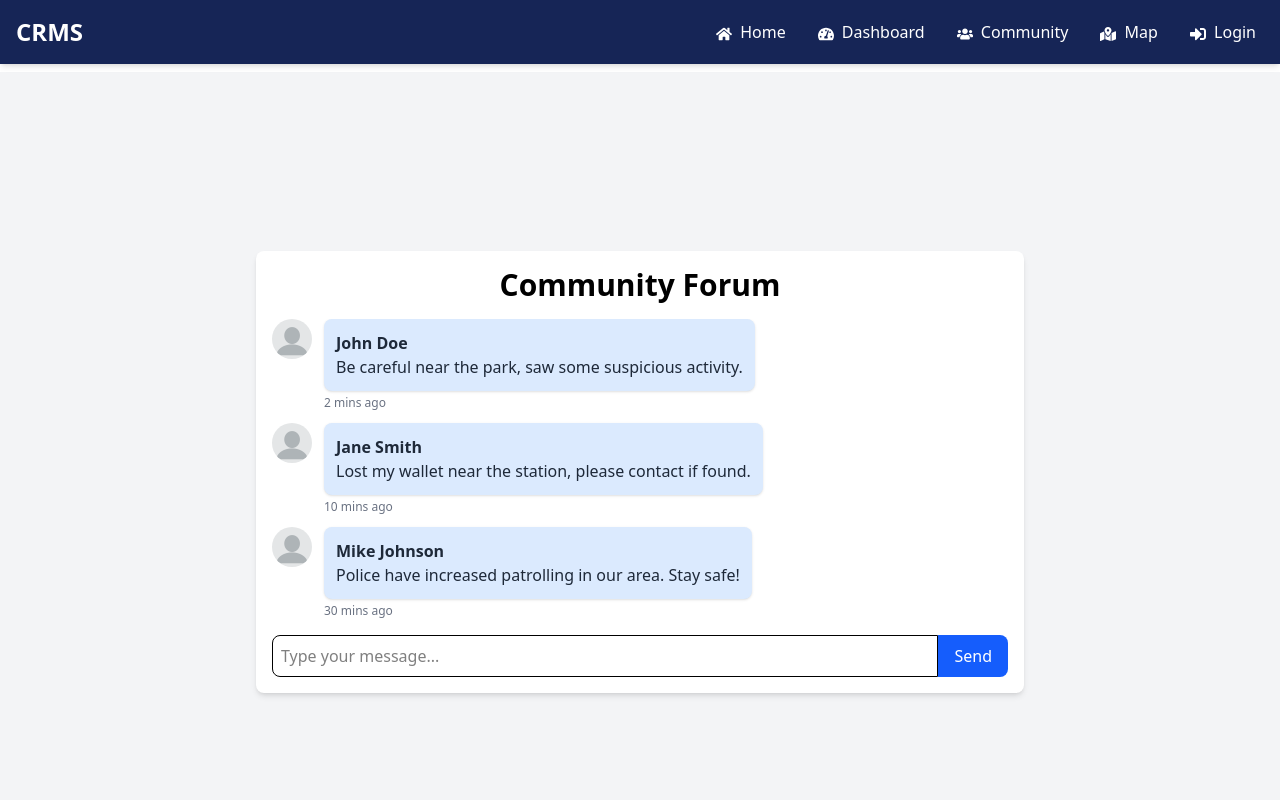
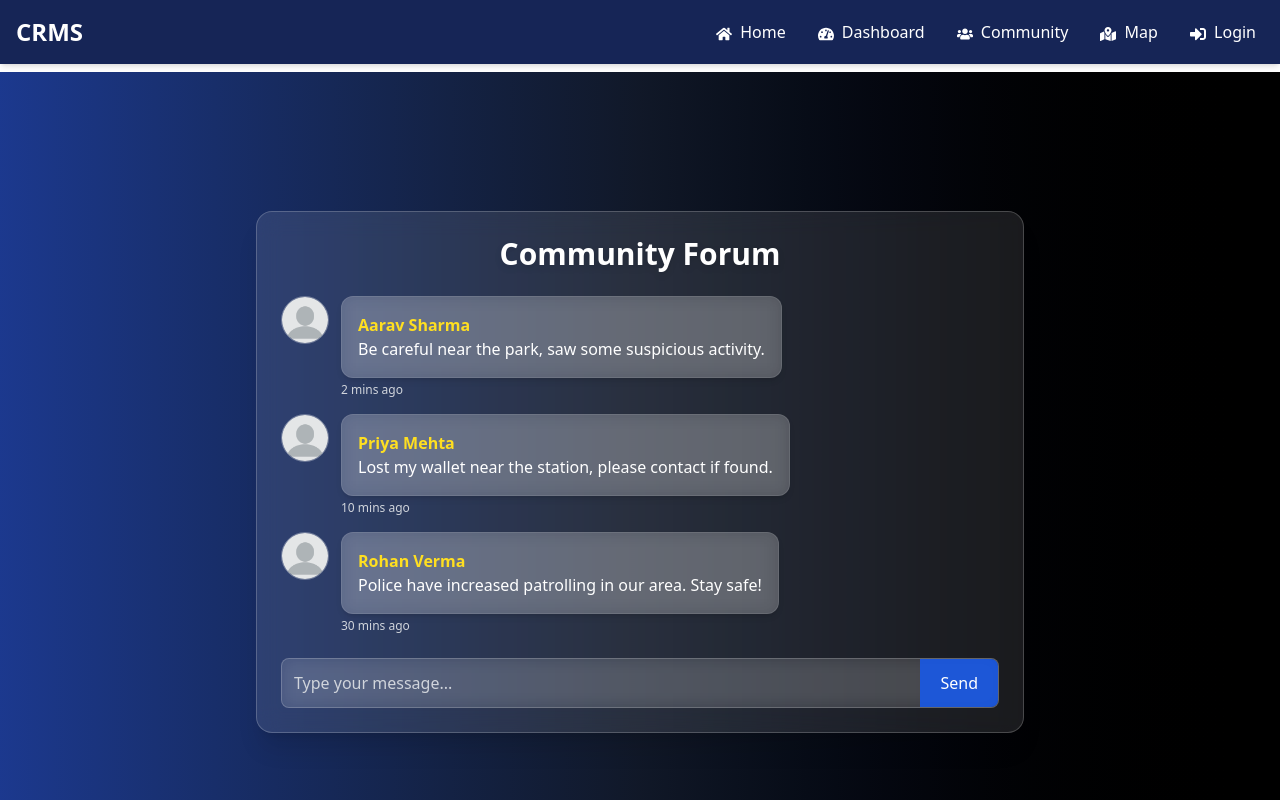
Before and after one commit to saadii007/Modern-Crime-Report-System, a React (Vite) app: page /community in a window 1280 px wide. Shown: the top 800 px of the page. Built offline with nearby package versions, Linux system fonts and the light colour scheme.

Commit message:
Update Community.jsx

```diff
--- a/src/pages/Community.jsx
+++ b/src/pages/Community.jsx
@@ -4,19 +4,19 @@ import React, { useState } from "react";
 const Community = () => {
   const [messages, setMessages] = useState([
     {
-      username: "John Doe",
+      username: "Aarav Sharma",
       avatar: "/pic.png",
       message: "Be careful near the park, saw some suspicious activity.",
       timestamp: "2 mins ago",
     },
     {
-      username: "Jane Smith",
+      username: "Priya Mehta",
       avatar: "/pic.png",
       message: "Lost my wallet near the station, please contact if found.",
       timestamp: "10 mins ago",
     },
     {
-      username: "Mike Johnson",
+      username: "Rohan Verma",
       avatar: "/pic.png",
       message: "Police have increased patrolling in our area. Stay safe!",
       timestamp: "30 mins ago",
@@ -42,41 +42,55 @@ const Community = () => {
   };
 
   return (
-    <div className="flex flex-col items-center justify-center p-4 min-h-screen bg-gray-100">
-      <div className="bg-white shadow-md rounded-lg w-full max-w-3xl p-4 space-y-4">
-        <h1 className="text-3xl font-bold mb-4 text-center">Community Forum</h1>
+    <div
+      className="flex flex-col items-center justify-center p-6 min-h-screen
+      bg-gradient-to-r from-blue-900 via-gray-900 to-black"
+    >
+      <div className="bg-white/10 backdrop-blur-md border border-white/20 shadow-xl rounded-2xl w-full max-w-3xl p-6 space-y-6">
+        <h1 className="text-3xl font-bold text-center text-white drop-shadow-md">
+          Community Forum
+        </h1>
 
-        <div className="space-y-3 max-h-[400px] overflow-y-auto">
+        {/* Messages */}
+        <div className="space-y-4 max-h-[400px] overflow-y-auto scrollbar-thin scrollbar-thumb-blue-600 scrollbar-track-transparent">
           {messages.map((msg, index) => (
-            <div key={index} className="flex items-start gap-3">
+            <div
+              key={index}
+              className="flex items-start gap-3 hover:scale-[1.01] transition-transform"
+            >
               <img
                 src={msg.avatar}
                 alt="User Avatar"
-                className="w-10 h-10 rounded-full"
+                className="w-12 h-12 rounded-full border border-white/30"
               />
               <div className="flex flex-col">
-                <div className="bg-blue-100 p-3 rounded-lg shadow text-gray-800">
-                  <p className="font-semibold">{msg.username}</p>
+                <div className="bg-white/20 backdrop-blur-sm p-4 rounded-xl shadow-md text-white border border-white/10">
+                  <p className="font-semibold text-yellow-300">
+                    {msg.username}
+                  </p>
                   <p>{msg.message}</p>
                 </div>
-                <p className="text-xs text-gray-500 mt-1">{msg.timestamp}</p>
+                <p className="text-xs text-gray-300 mt-1">{msg.timestamp}</p>
               </div>
             </div>
           ))}
         </div>
 
         {/* Input Section */}
-        <form className="flex mt-4" onSubmit={handleSendMessage}>
+        <form
+          className="flex mt-4 bg-white/10 rounded-lg overflow-hidden border border-white/20 backdrop-blur-sm"
+          onSubmit={handleSendMessage}
+        >
           <input
             type="text"
-            className="flex-grow p-2 border rounded-l-lg focus:outline-none"
+            className="flex-grow p-3 bg-transparent text-white placeholder-gray-300 focus:outline-none"
             placeholder="Type your message..."
             value={newMessage}
             onChange={(e) => setNewMessage(e.target.value)}
           />
           <button
             type="submit"
-            className="bg-blue-600 text-white px-4 rounded-r-lg hover:bg-blue-700 transition"
+            className="bg-blue-600/80 text-white px-5 hover:bg-blue-700/90 transition"
           >
             Send
           </button>
```
